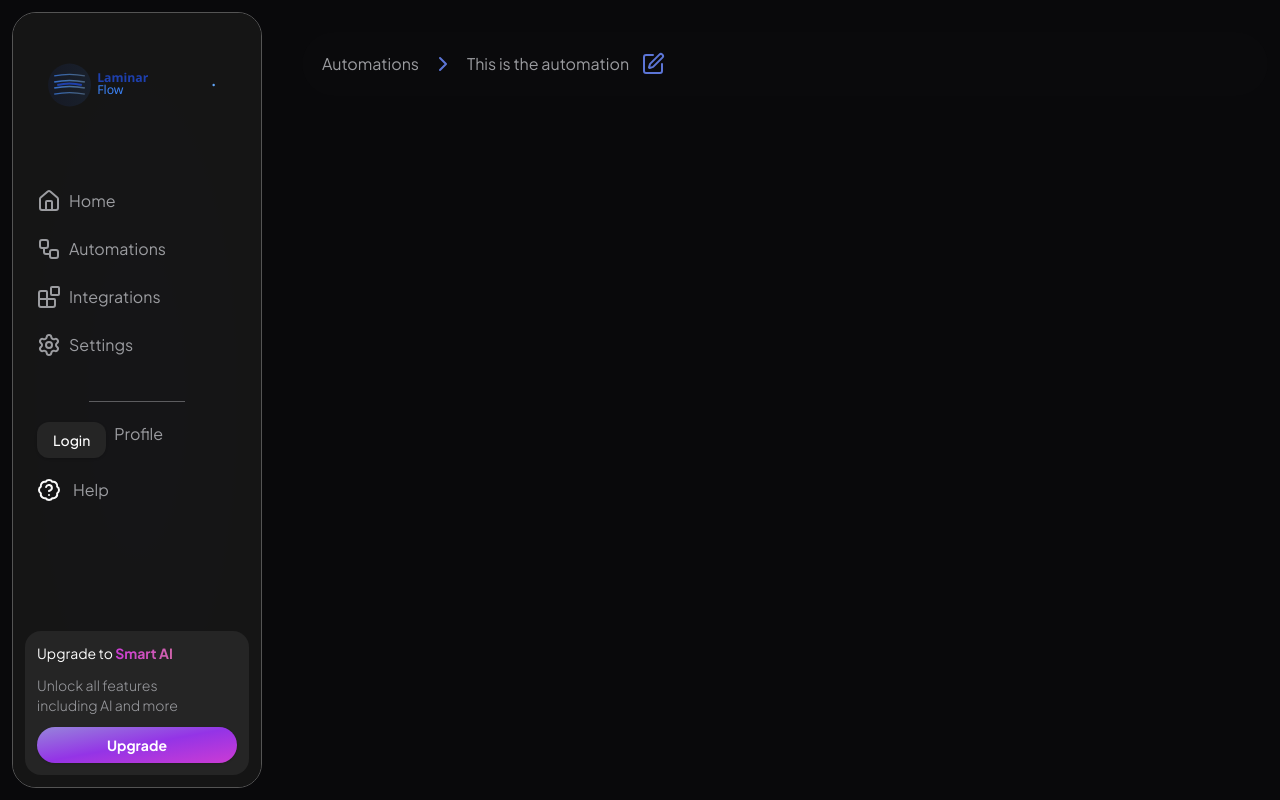
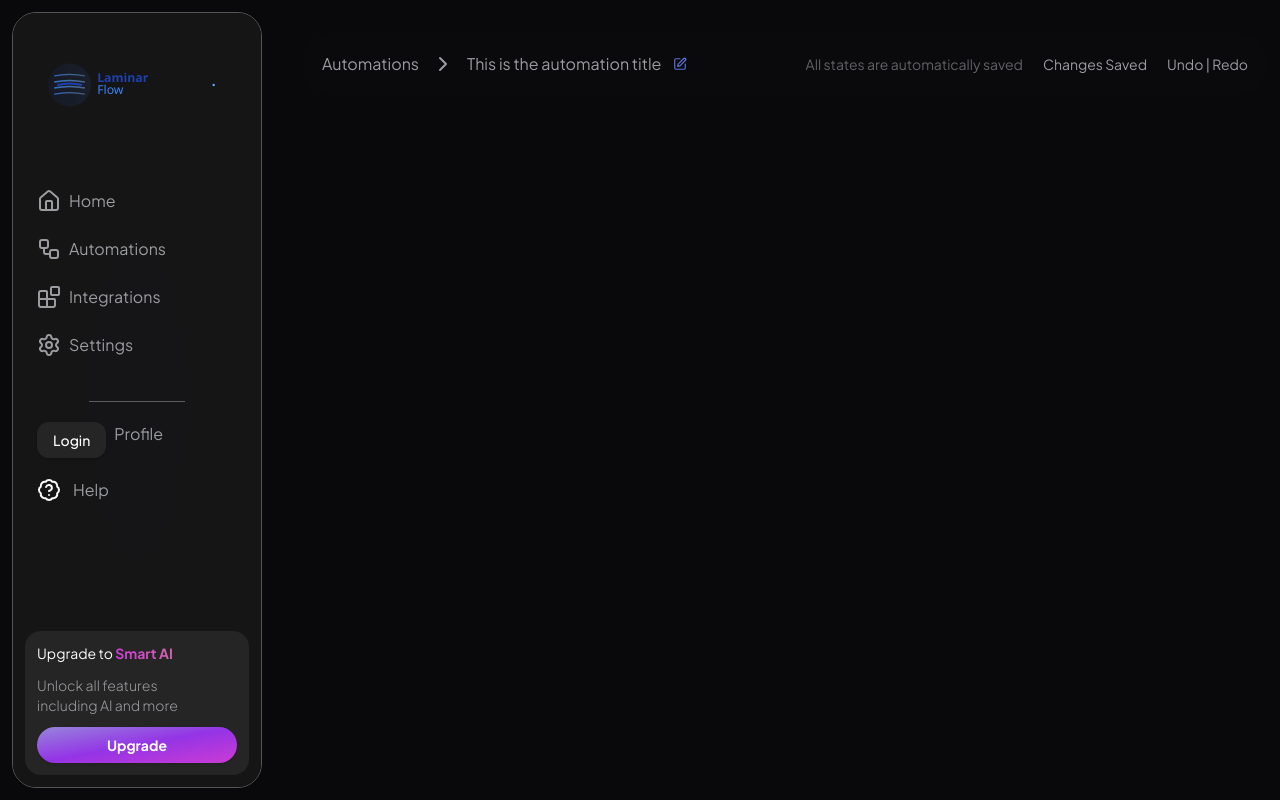
Before and after one commit to lukyr/laminarflow, a Next.js app: page /dashboard/1/automations/12345 in a window 1280 px wide. Built offline with nearby package versions, Linux system fonts and the light colour scheme; no server answers.

Commit message:
📦️ Add breadcrumb automation
add breadcrumb automation

```diff
--- a/src/components/global/bread-crumbs/automations/index.tsx
+++ b/src/components/global/bread-crumbs/automations/index.tsx
@@ -7,16 +7,25 @@ const AutomationsBreadCrumb = (props: Props) => {
   // WIP: get the automation data
   return (
     <div className="flex w-full items-center justify-between rounded-full bg-[#18181B1A] p-5">
-      <div className="flex items-center gap-x-3">
-        <p className="text-[#9B9CA0]">Automations</p>
-        <ChevronRight color="#5C75D6" />
-        <span className="flex items-center gap-x-3">
+      <div className="flex min-w-0 items-center gap-x-3">
+        <p className="truncate text-[#9B9CA0]">Automations</p>
+        <ChevronRight color="#9B9CA0" className="flex-shrink-0" />
+        <span className="flex min-w-0 items-center gap-x-3">
           {/* WIP: Show the editing data */}
-          <p className="text-[#9B9CA0]">This is the automation</p>
-          <span className="transaction cursor-pointer duration-100 hover:opacity-75">
-            <EditIcon color="#5C75D6" />
+          <p className="truncate text-[#9B9CA0]">This is the automation title</p>
+          <span className="flex-shrink-0 cursor-pointer transition duration-100 hover:opacity-75">
+            <EditIcon color="#5C75D6" size={14} />
           </span>
         </span>
+      </div>
+      <div className="ml-auto flex items-center gap-x-5">
+        <p className="hidden min-w-0 truncate text-sm text-text-secondary/60 md:block">
+          All states are automatically saved
+        </p>
+        <div className="flex flex-shrink-0 gap-x-5">
+          <p className="min-w-0 truncate text-sm text-text-secondary">Changes Saved</p>
+          <p className="min-w-0 truncate text-sm text-text-secondary">Undo | Redo</p>
+        </div>
       </div>
     </div>
   );
```
